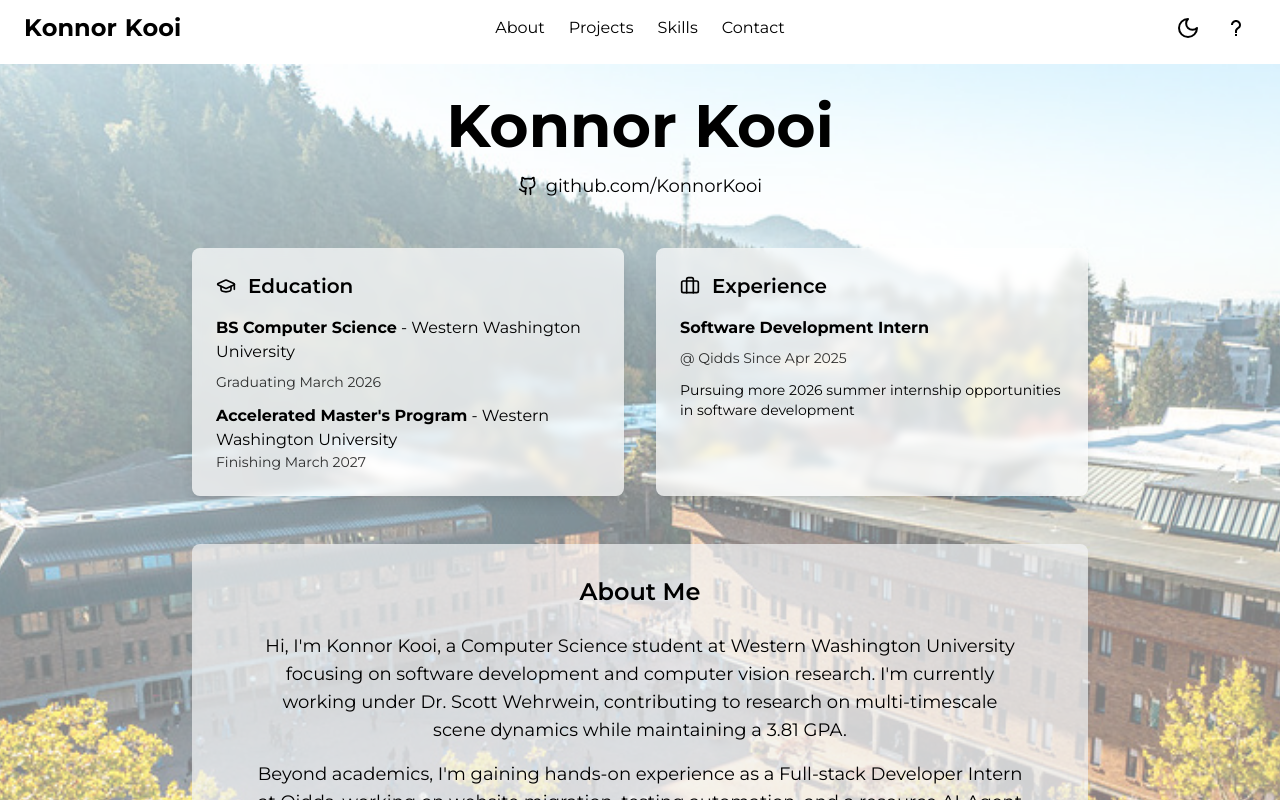
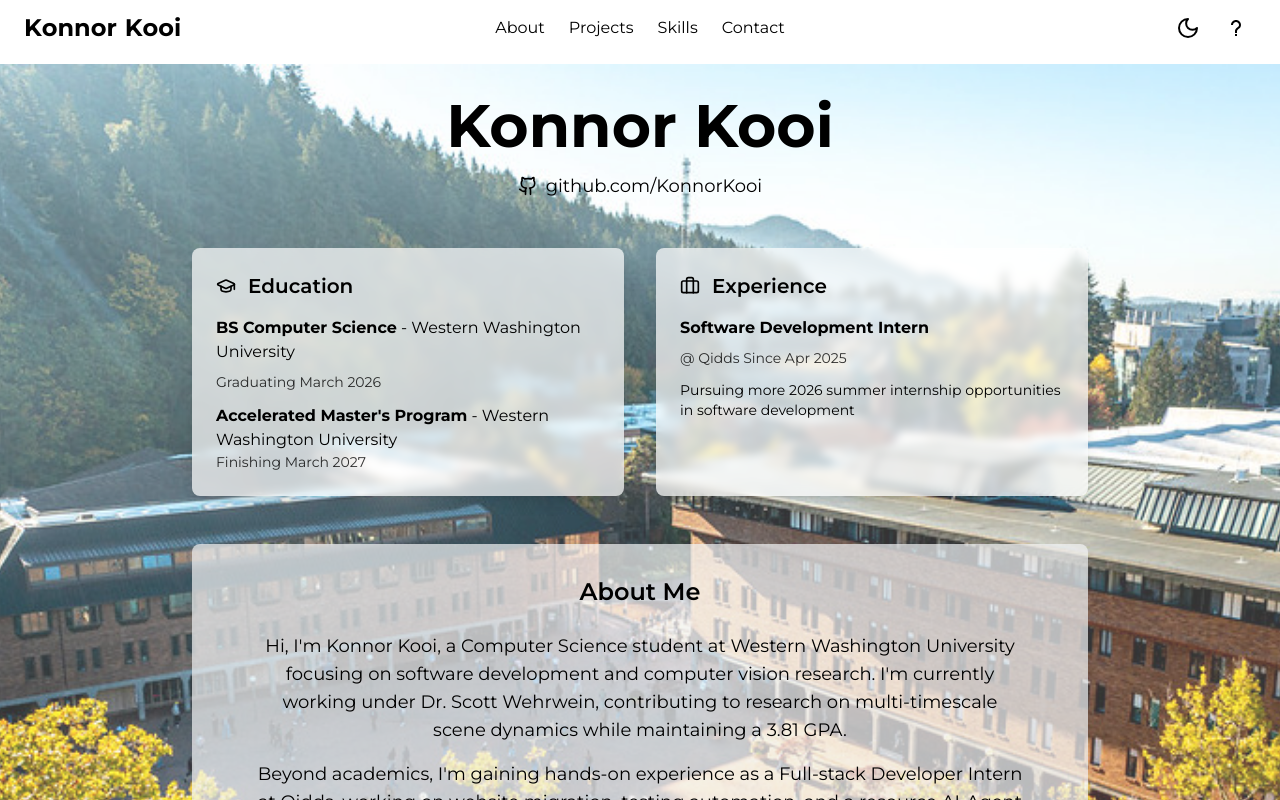
Before and after one commit to KonnorKooi/personal-port, a Next.js app: page / in a window 1280 px wide. Shown: the top 800 px of the page. Built offline with nearby package versions, Linux system fonts and the light colour scheme.

Commit message:
added less opacity to the background of the about section.

```diff
--- a/src/components/sections/AboutSection.tsx
+++ b/src/components/sections/AboutSection.tsx
@@ -45,8 +45,8 @@ const AboutSection: React.FC = () => {
         <div
           className={`absolute inset-0 transition-all duration-300 ${
             theme === "dark"
-              ? "bg-black bg-opacity-40"
-              : "bg-white bg-opacity-50"
+              ? "bg-black bg-opacity-30"
+              : "bg-white bg-opacity-20"
           }`}
         />
       </div>
```
